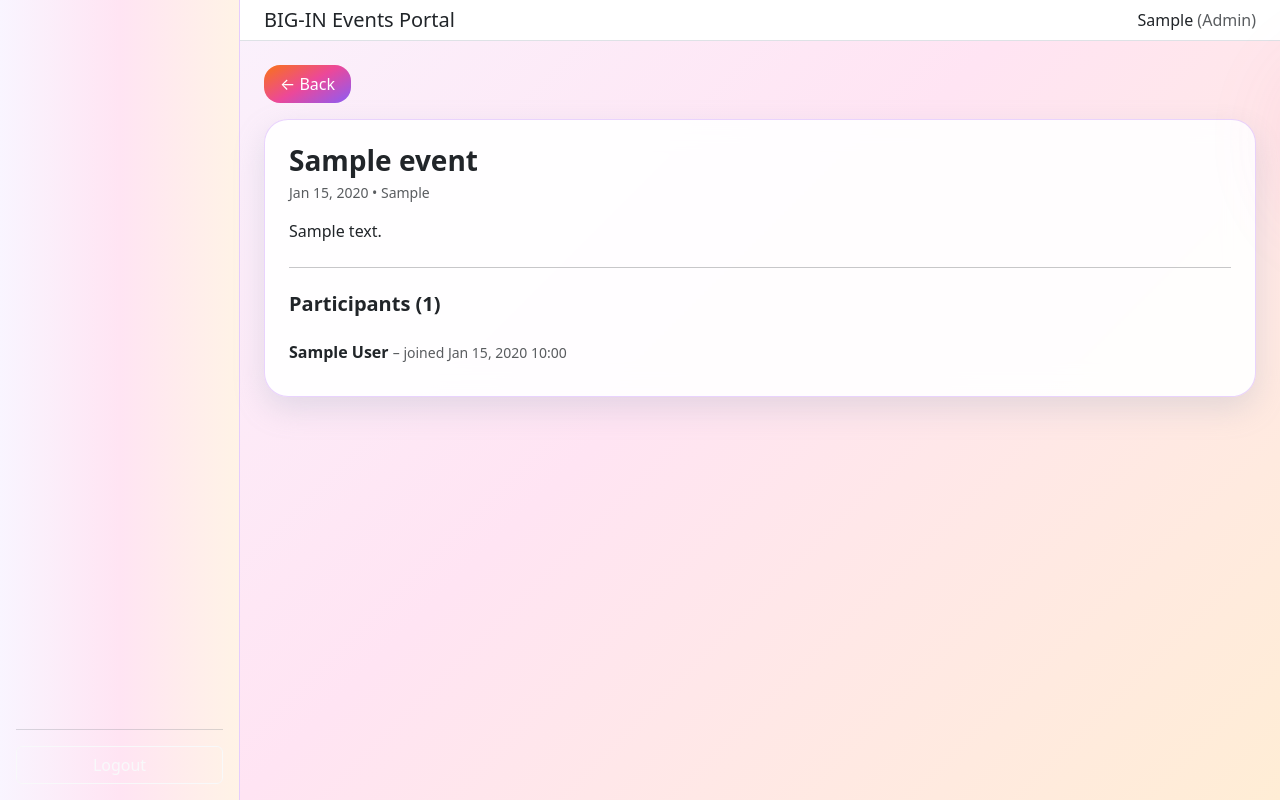
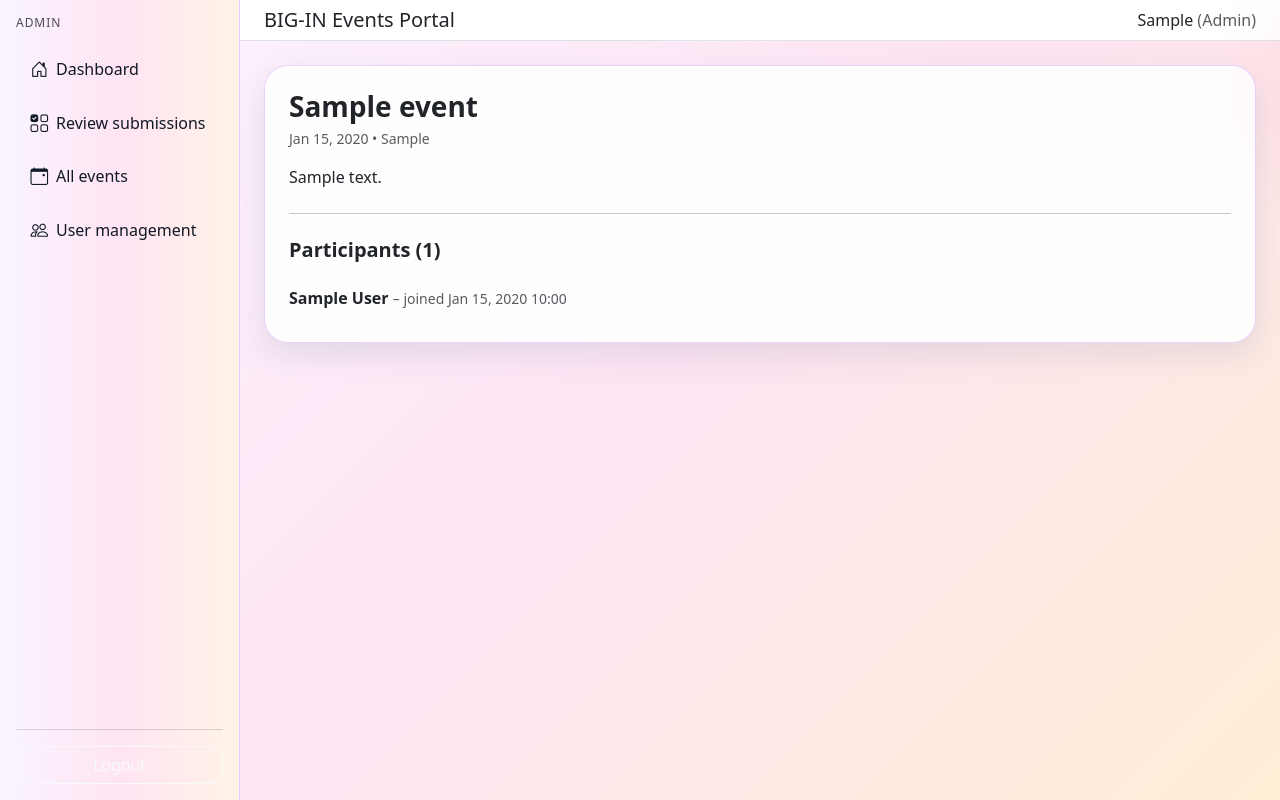
Before and after one commit to Nopd101/community_events_portal, a Django app: page /events/events/1/ in a window 1280 px wide; the page is wider, and only the part inside the window is pictured. Run offline with Django 5.2, Linux system fonts and the light colour scheme; a user stored in the database is signed in; tables that the repository leaves empty hold one stand-in row (values such as "Sample post").

Commit message:
attendee fe

```diff
--- a/events/templates/events/event_detail.html
+++ b/events/templates/events/event_detail.html
@@ -1,10 +1,102 @@
 {% extends "events/dashboard_base.html" %}
+{% block sidebar %}
+  {% if request.user.is_superuser %}
+    <h6 class="text-uppercase mb-3 dashboard-sidebar-title text-dark">Admin</h6>
+    <ul class="nav flex-column gap-2 dashboard-sidebar-nav">
+
+      <li class="nav-item">
+        <a class="nav-link sidebar-pill-link {% if request.resolver_match.url_name == 'admin_dashboard' %}active{% endif %}"
+          href="{% url 'events:admin_dashboard' %}">
+          <i class="bi bi-house-door"></i> Dashboard
+        </a>
+      </li>
+
+      <li class="nav-item">
+        <a class="nav-link sidebar-pill-link {% if request.resolver_match.url_name == 'admin_review' %}active{% endif %}"
+          href="{% url 'events:admin_review' %}">
+          <i class="bi bi-ui-checks-grid"></i> Review submissions
+        </a>
+      </li>
+
+      <li class="nav-item">
+        <a class="nav-link sidebar-pill-link {% if request.resolver_match.url_name == 'admin_feedback_overview' %}active{% endif %}"
+          href="{% url 'events:admin_feedback_overview' %}">
+          <i class="bi bi-calendar-event"></i> All events
+        </a>
+      </li>
+
+      <li class="nav-item">
+        <a class="nav-link sidebar-pill-link {% if request.resolver_match.url_name == 'admin_user_management' %}active{% endif %}"
+          href="{% url 'events:admin_user_management' %}">
+          <i class="bi bi-people"></i> User management
+        </a>
+      </li>
+
+    </ul>
+
+  {% elif request.user.profile.role == 'organizer' %}
+    <h6 class="text-uppercase mb-3 dashboard-sidebar-title text-dark">Organizer</h6>
+  <ul class="nav flex-column gap-2 dashboard-sidebar-nav">
+    <li class="nav-item">
+      <a class="nav-link sidebar-pill-link {% if request.resolver_match.url_name == 'organizer_dashboard' %}active{% endif %}" href="{% url 'events:organizer_dashboard' %}">
+        Dashboard
+      </a>
+    </li>
+    <li class="nav-item">
+      <a class="nav-link sidebar-pill-link {% if request.resolver_match.url_name == 'organizer_events' %}active{% endif %}" href="{% url 'events:organizer_events' %}">
+        My events
+      </a>
+    </li>
+    <li class="nav-item">
+      <a class="nav-link sidebar-pill-link {% if request.resolver_match.url_name == 'event_create' %}active{% endif %}" href="{% url 'events:event_create' %}">
+        Create event
+      </a>
+    </li>
+    <li class="nav-item mt-3">
+      <span class="nav-link text-dark p-0 ">Profile</span>
+    </li>
+    <li class="nav-item">
+      <a class="nav-link sidebar-pill-link {% if request.resolver_match.url_name == 'organizer_profile' %}active{% endif %}" href="{% url 'events:organizer_profile' %}">
+        Edit profile
+      </a>
+    </li>
+  </ul>
+
+  {% elif request.user.profile.role == 'attendee' %}
+    <h6 class="text-uppercase mb-3 dashboard-sidebar-title text-dark">Attendee</h6>
+    <ul class="nav flex-column gap-2 dashboard-sidebar-nav">
+
+      <li class="nav-item">
+        <a class="nav-link sidebar-pill-link {% if request.resolver_match.url_name == 'attendee_events' %}active{% endif %}"
+          href="{% url 'events:attendee_events' %}">
+          All events
+        </a>
+      </li>
+
+      <li class="nav-item">
+        <a class="nav-link sidebar-pill-link {% if request.resolver_match.url_name == 'attendee_my_events' %}active{% endif %}"
+          href="{% url 'events:attendee_my_events' %}">
+          My registered events
+        </a>
+      </li>
+
+      <li class="nav-item mt-3">
+        <span class="nav-link text-dark p-0">Profile</span>
+      </li>
+
+      <li class="nav-item">
+        <a class="nav-link sidebar-pill-link {% if request.resolver_match.url_name == 'attendee_profile' %}active{% endif %}"
+          href="{% url 'events:attendee_profile' %}">
+          Edit profile
+        </a>
+      </li>
+
+    </ul>
+  {% endif %}
+
+{% endblock %}
 
 {% block main_content %}
-<a href="javascript:history.back()" class="btn btn-light bg-grad text-white mb-3"
-     style="border-radius: 1rem; padding: .45rem 1rem;">
-    ← Back
-  </a>
 <div class="event-detail-card p-4">
 
   <h3 class="fw-bold mb-1">{{ event.title }}</h3>
```
